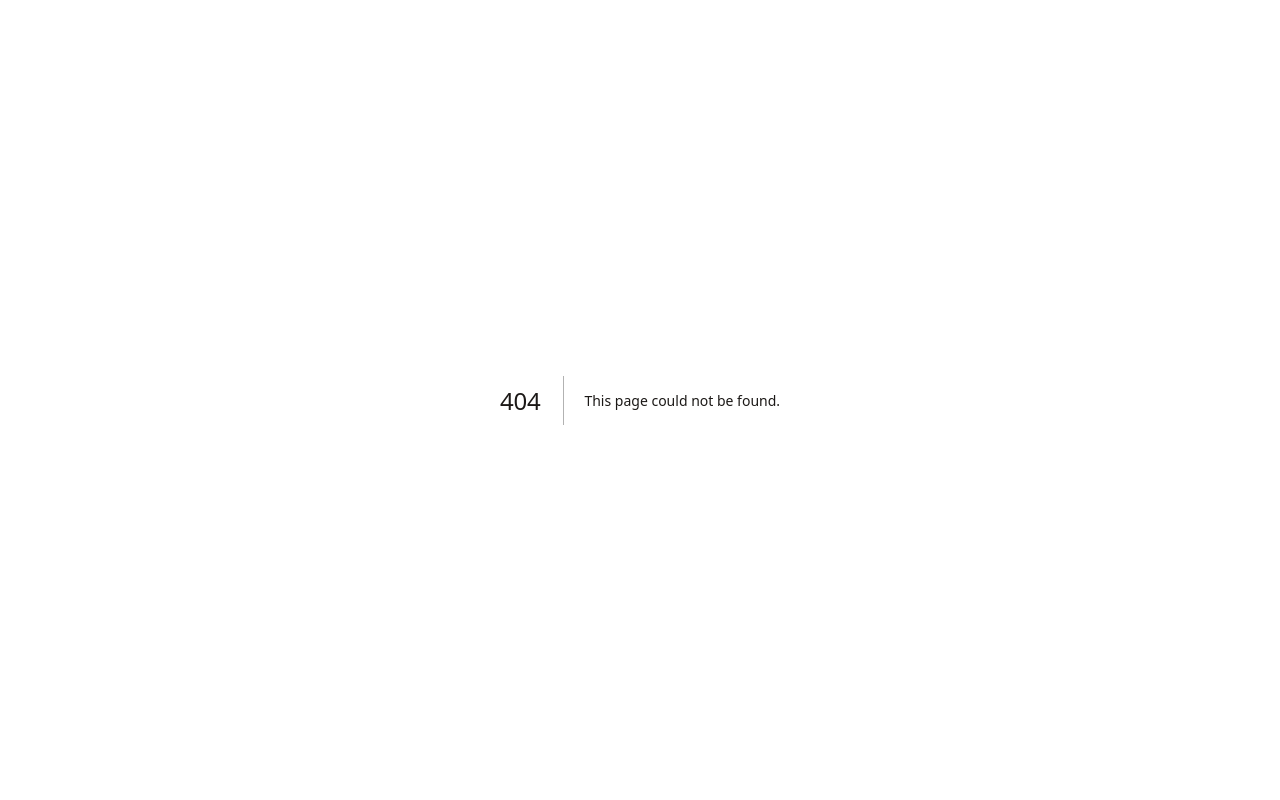
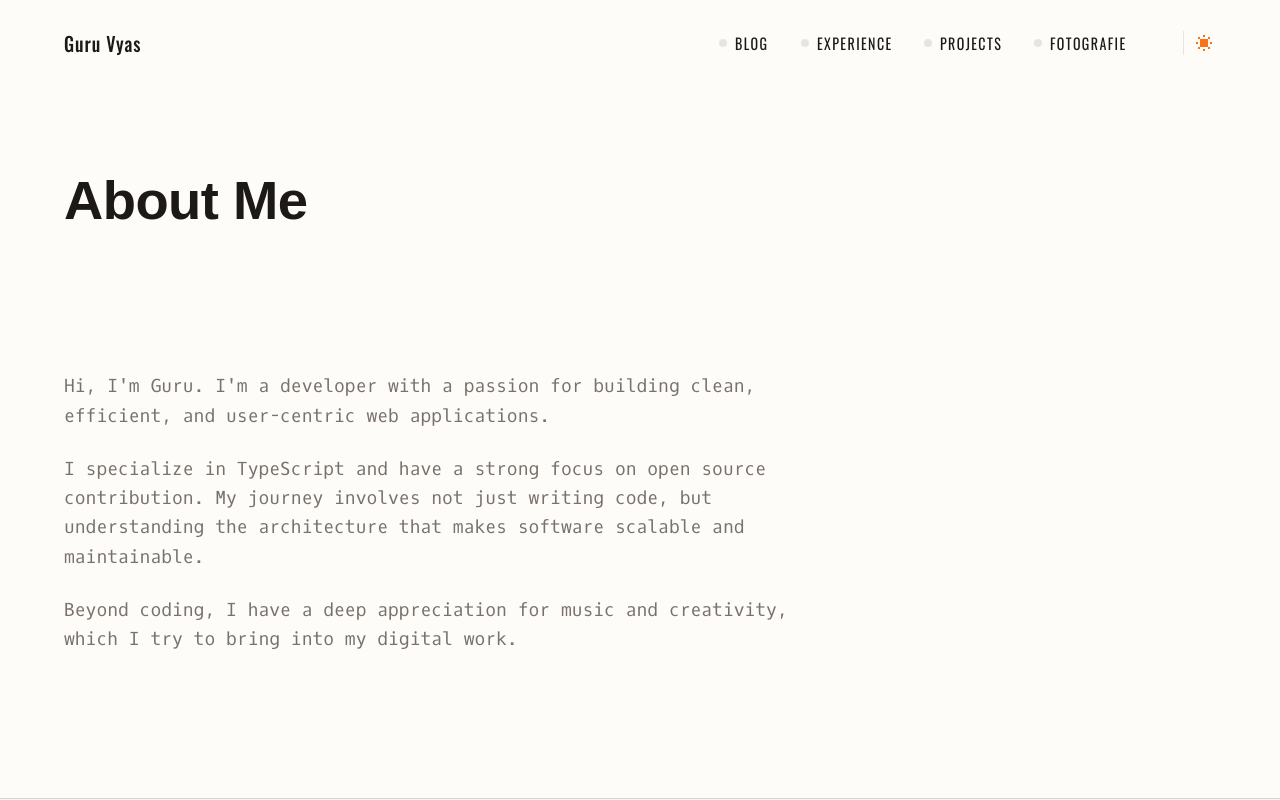
Before and after one commit to wakeupguruu/portfolio, a Next.js app: page /about in a window 1280 px wide. Before the commit this address had no page. Shown: the top 800 px of the page. Built offline with nearby package versions, Linux system fonts and the light colour scheme; a web font is replaced by a local one.

Commit message:
feat: Add About page and link from home

```diff
--- /dev/null
+++ b/app/about/page.tsx
@@ -0,0 +1,41 @@
+import { Header } from "@/components/Header";
+import { Footer } from "@/components/Footer";
+import { Container, Section } from "@/components/ui/section";
+import { SayHello } from "@/components/say-hello";
+import Link from "next/link";
+
+export default function AboutPage() {
+    return (
+        <div className="min-h-screen font-interTight bg-background text-foreground transition-colors duration-500">
+            <Header />
+
+            <div className="pt-24 w-full overflow-x-hidden">
+                <Container>
+                    <Section className="mb-12">
+                        <h1 className="font-tasa text-4xl font-extrabold leading-none tracking-[-0.04em] text-[#1c1917] dark:text-[#ededed] sm:text-[3.4rem]">
+                            About Me
+                        </h1>
+                    </Section>
+
+                    <Section className="mb-20">
+                        <div className="max-w-3xl prose prose-lg dark:prose-invert font-oxygen leading-relaxed text-(--description-text)">
+                            <p>
+                                Hi, I'm Guru. I'm a developer with a passion for building clean, efficient, and user-centric web applications.
+                            </p>
+                            <p>
+                                I specialize in TypeScript and have a strong focus on open source contribution.
+                                My journey involves not just writing code, but understanding the architecture that makes software scalable and maintainable.
+                            </p>
+                            <p>
+                                Beyond coding, I have a deep appreciation for music and creativity, which I try to bring into my digital work.
+                            </p>
+                        </div>
+                    </Section>
+                </Container>
+
+                <SayHello />
+                <Footer />
+            </div>
+        </div>
+    );
+}
--- a/app/page.tsx
+++ b/app/page.tsx
@@ -42,7 +42,7 @@ export default function Home() {
       <Section className="pt-24">
         <Container>
           <h1 className="font-tasa text-4xl font-extrabold leading-none tracking-[-0.04em] text-[#1c1917] dark:text-[#ededed] sm:text-[3.4rem] max-w-4xl">
-            <span>Hi, I'm Guru. Developer with a taste for music.</span>
+            <span>Hi, I'm <Link href="/about" className="hover:underline underline-offset-4 decoration-2 decoration-accent transition-all">Guru</Link>. Developer with a taste for music.</span>
 
             <HeroAnimation className="align-bottom">
               <Image
```
